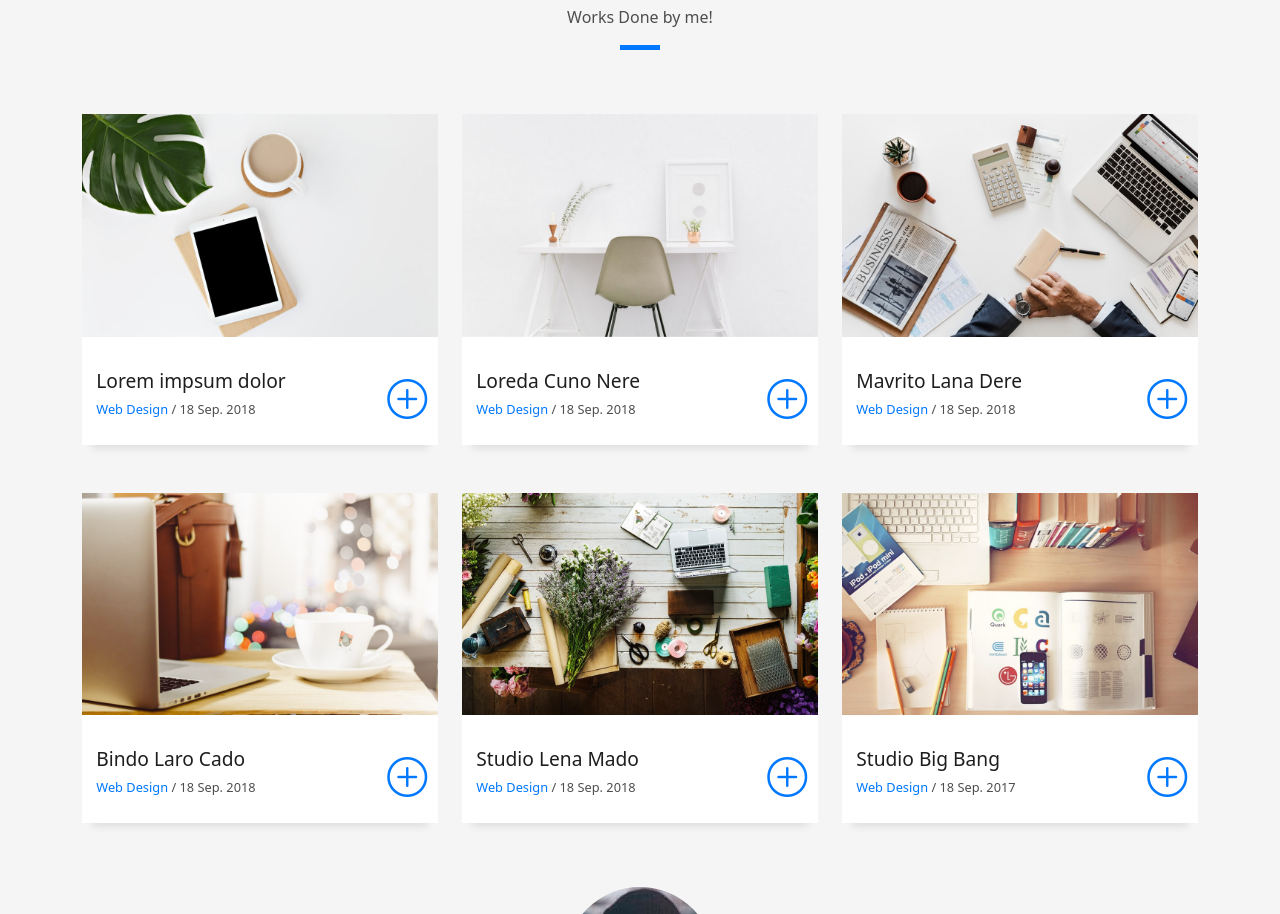
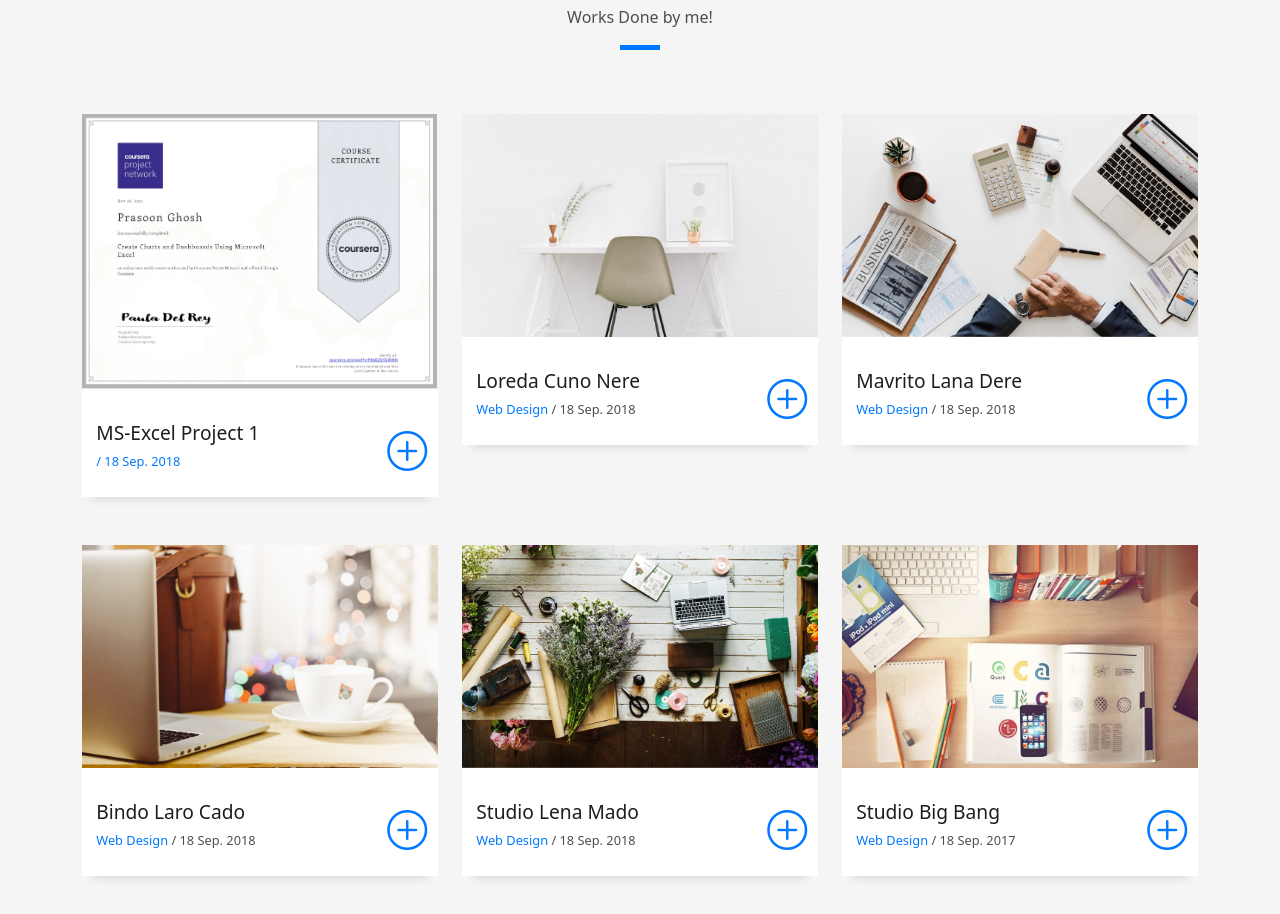
Before and after one commit to prasoonghosh/prasoonghosh.io, a plain HTML site: page DevFolio/index.html in a window 1280 px wide. Shown: the part 2666-3580 px from the top of the page. Drawn offline with Linux system fonts and the light colour scheme.

Commit message:
Update index.html

```diff
--- a/DevFolio/index.html
+++ b/DevFolio/index.html
@@ -248,17 +248,17 @@
         <div class="row">
           <div class="col-md-4">
             <div class="work-box">
-              <a href="assets/img/work-1.jpg" data-gallery="portfolioGallery" class="portfolio-lightbox">
+              <a href="assets/img/CreatingChartsAndDashboards.jpg" data-gallery="portfolioGallery" class="portfolio-lightbox">
                 <div class="work-img">
-                  <img src="assets/img/work-1.jpg" alt="" class="img-fluid">
+                  <img src="assets/img/CreatingChartsAndDashboards.jpg" alt="" class="img-fluid">
                 </div>
               </a>
               <div class="work-content">
                 <div class="row">
                   <div class="col-sm-8">
-                    <h2 class="w-title">Lorem impsum dolor</h2>
+                    <h2 class="w-title">MS-Excel Project 1</h2>
                     <div class="w-more">
-                      <span class="w-ctegory">Web Design</span> / <span class="w-date">18 Sep. 2018</span>
+                      <span class="w-ctegory"Creating Charts and Dashboards</span> / <span class="w-date">18 Sep. 2018</span>
                     </div>
                   </div>
                   <div class="col-sm-4">
```
